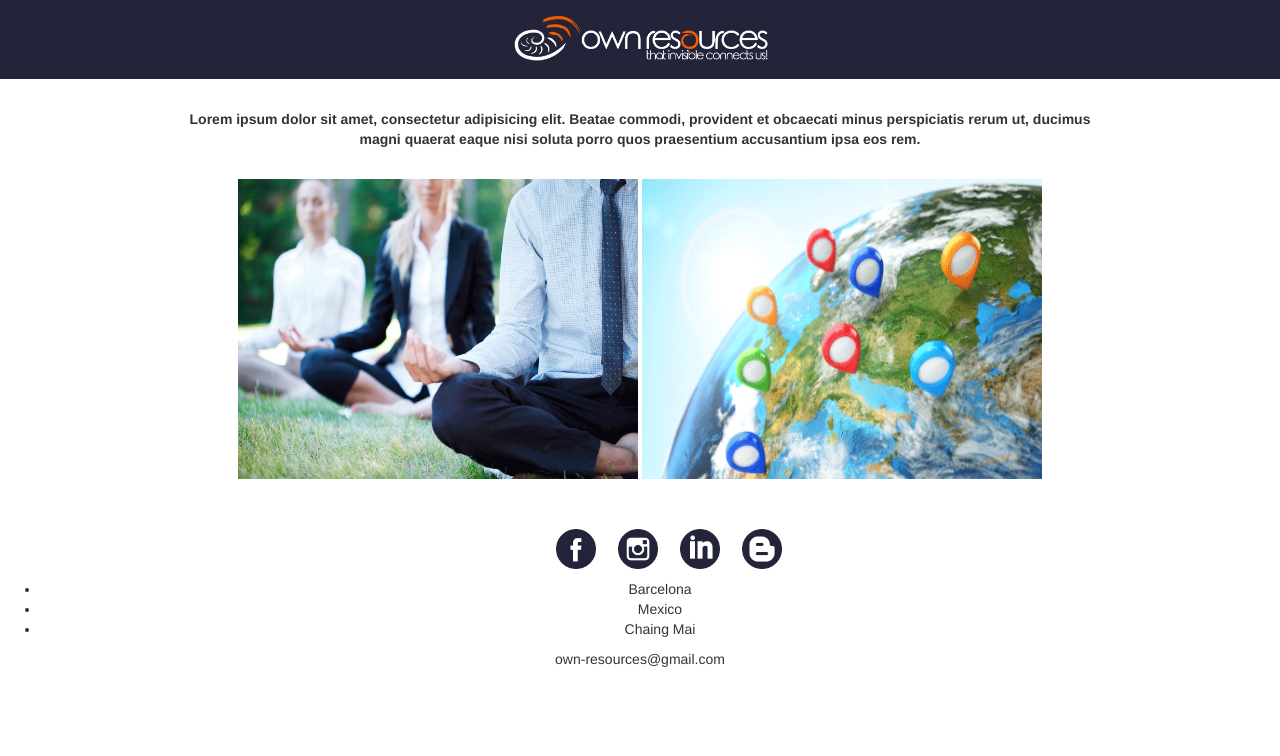
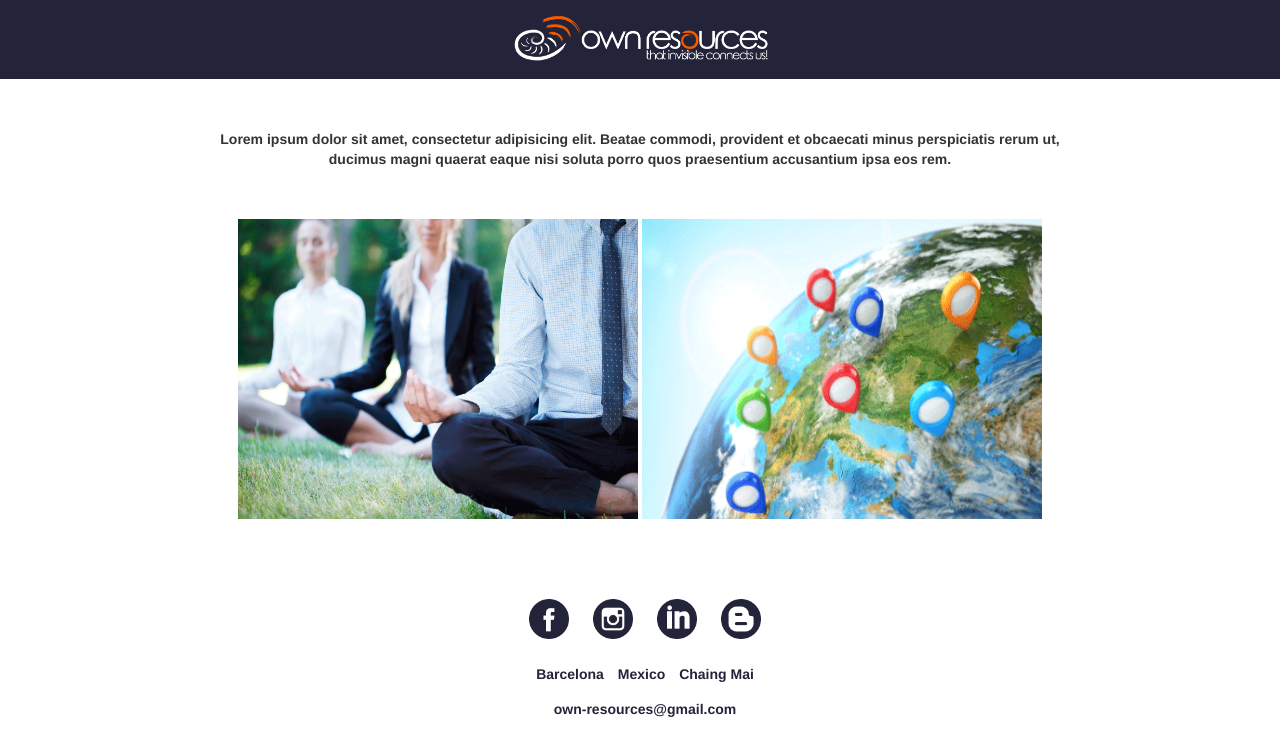
Before and after one commit to seandeveloper/own-resources, a plain HTML site: page index.html in a window 1280 px wide. Drawn offline with nearby package versions, Linux system fonts and the light colour scheme.

Commit message:
issue 7 footer completed

```diff
--- a/css/styles.css
+++ b/css/styles.css
@@ -34,7 +34,7 @@ MAIN CONTENT
 
 .main-content .intro-text {
   text-align: center;
-  margin: 30px;
+  margin: 50px;
   font-weight: 700;
 }
 .intro-text-container {
@@ -92,16 +92,19 @@ FOOTER
 *****************************************/
 
 footer {
-  margin: 50px auto;
+  margin: 80px auto;
   text-align: center;
 }
 footer ul img {
   width: 40px;
 }
+.social-icons {
+  margin-right: 5rem
+}
 .social-icons li {
   display: inline-block;
   list-style: none;
-  margin-left: 18px;
+  margin-left: 20px;
 }
 .social-icons li a img {
   -webkit-transition: 1s linear;
@@ -111,3 +114,26 @@ footer ul img {
   -webkit-transform: rotate(360deg);
   transform: rotate(360deg);
 }
+
+.footer-text-list{
+  margin-right: 3rem;
+  margin-top: 20px;
+}
+
+footer .footer-text-list li {
+  margin-top: 15px auto;
+  display: inline-block;
+  list-style: circle;
+  font-weight: 700;
+  text-align: center;
+  color: #232439;
+  padding: 5px;
+}
+
+.footer-text {
+  color: #232439;
+  font-weight: 600;
+  text-align: center;
+  margin-left: 1rem;
+  margin-top: 20px;
+}
--- a/index.html
+++ b/index.html
@@ -78,7 +78,7 @@
         <a href="#" target="_blank"><img id="blogger" src="images/blogger16.png" alt="facebook icon"></a>
       </li>
     </ul>
-    <ul class="footer-text">
+    <ul class="footer-text-list">
       <li>
         Barcelona
       </li>
@@ -89,7 +89,7 @@
         Chaing Mai
       </li>
     </ul>
-    <p class="footer-text">own-resources@gmail.com</p>
+    <a class="footer-text" href="mailto:own-resources@gmail.com">own-resources@gmail.com</a>
   </footer>
 
 
```
